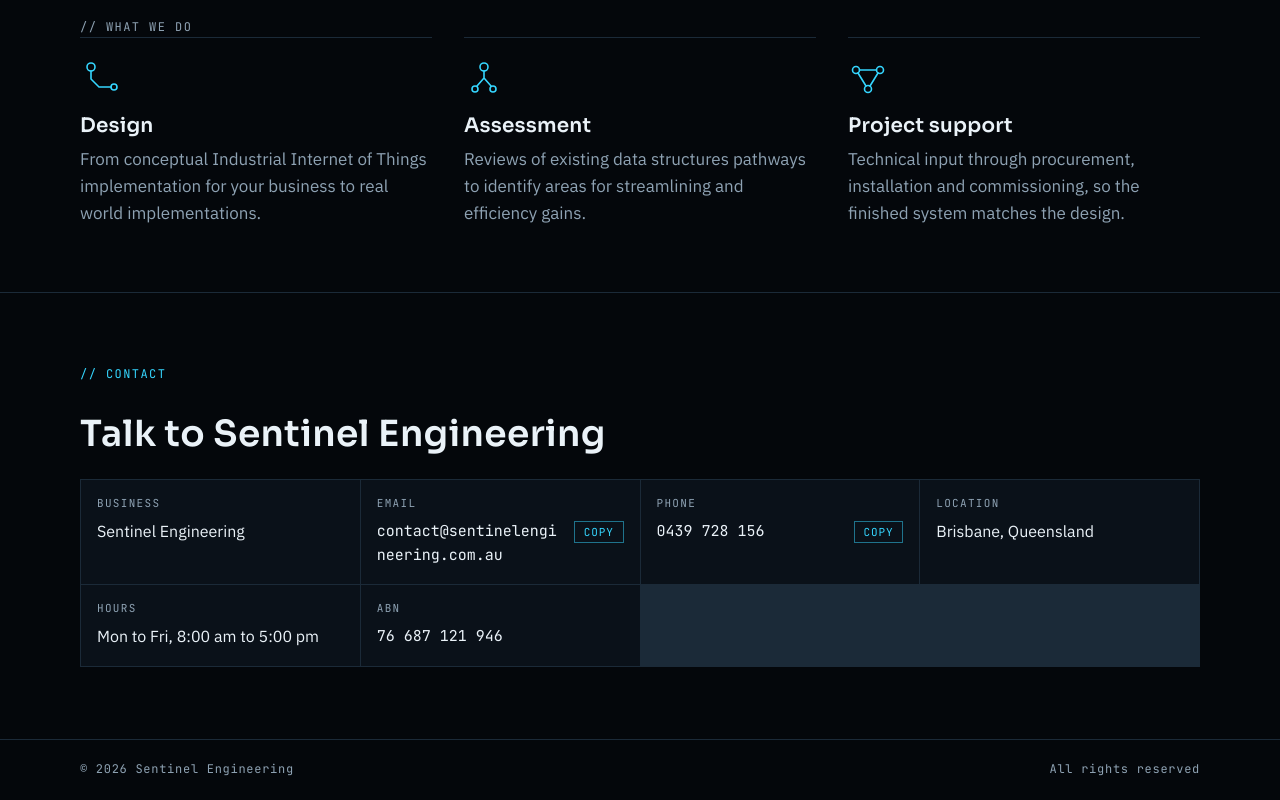
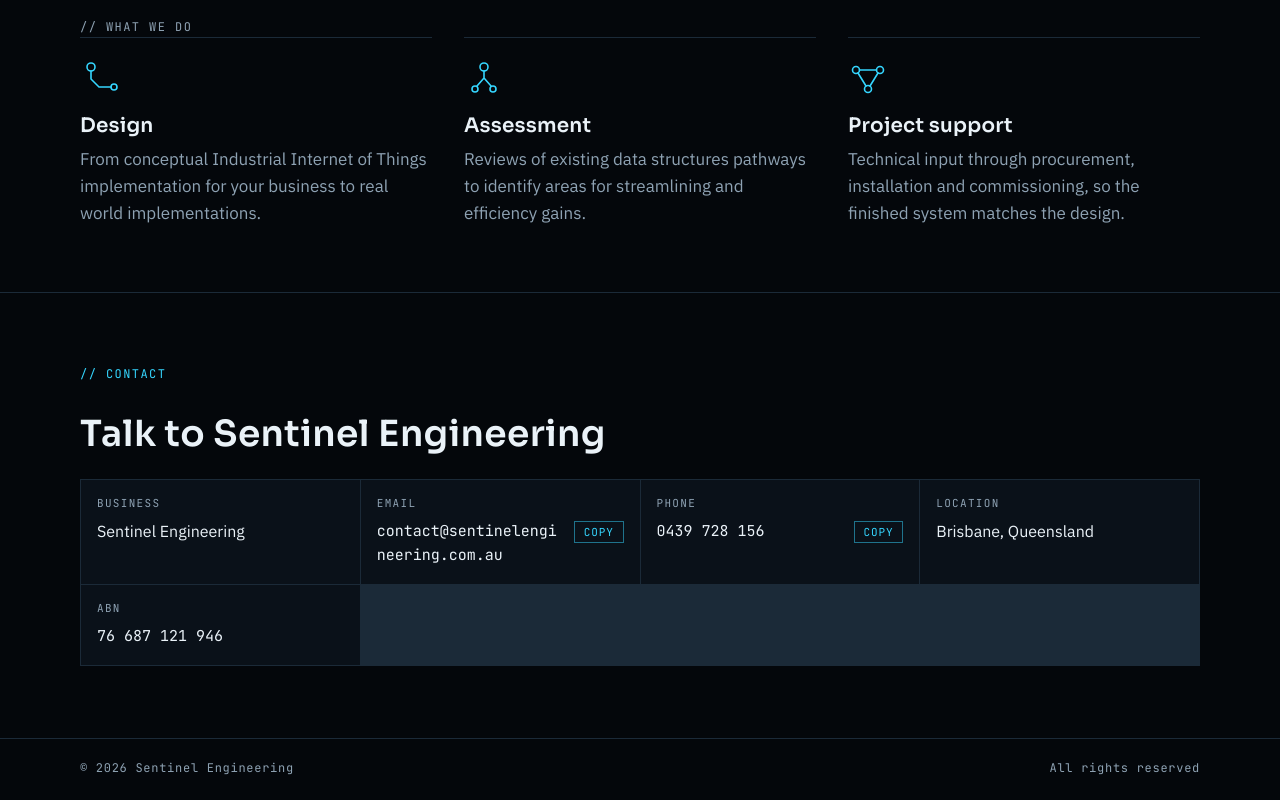
Before and after one commit to met0rical/Sentinel, a plain HTML site: page public/index.html in a window 1280 px wide. Shown: the part 867-1667 px from the top of the page. Drawn offline with Linux system fonts and the light colour scheme.

Commit message:
Update index.html

```diff
--- a/public/index.html
+++ b/public/index.html
@@ -328,10 +328,6 @@
           <p class="value plain">Brisbane, Queensland</p>
         </div>
         <div class="cell">
-          <p class="k">Hours</p>
-          <p class="value plain">Mon to Fri, 8:00 am to 5:00 pm</p>
-        </div>
-        <div class="cell">
           <p class="k">ABN</p>
           <p class="value">76 687 121 946</p>
         </div>
```
